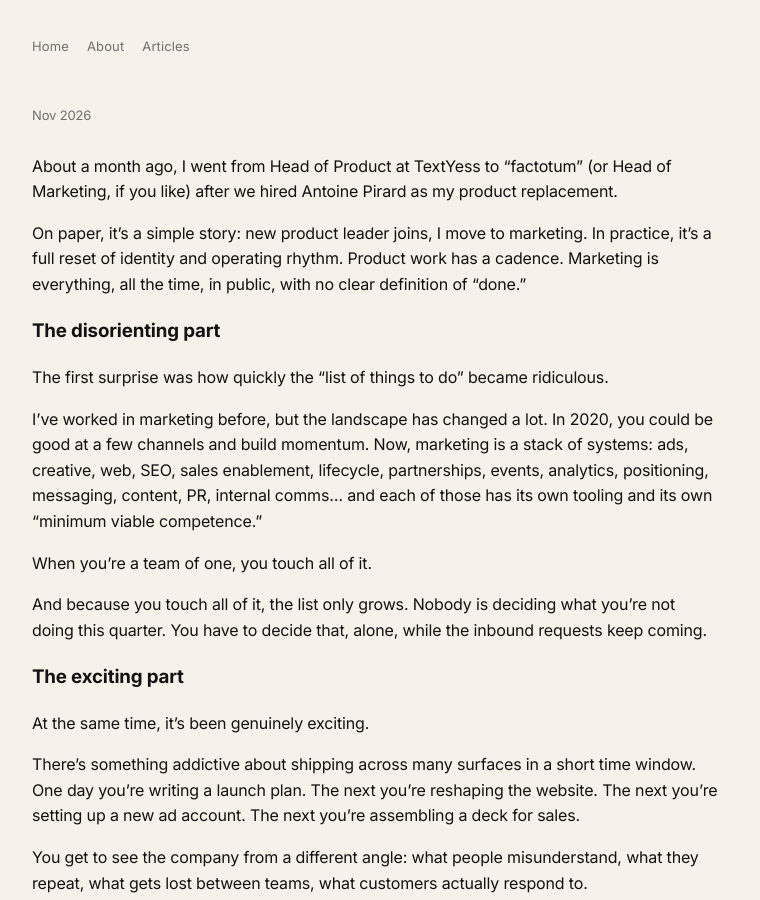
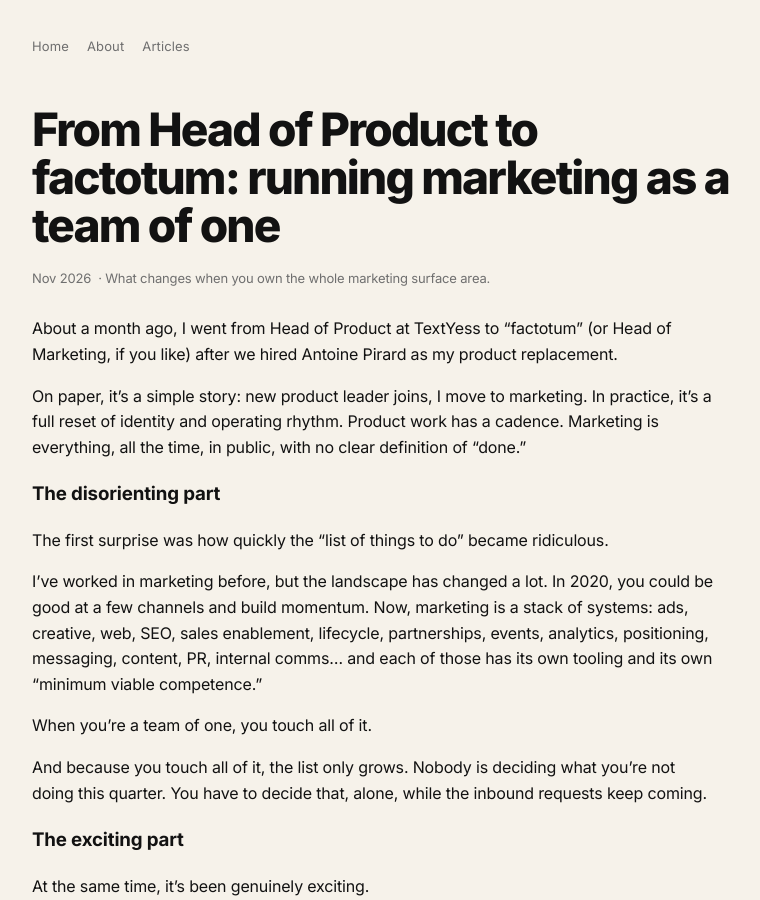
Before and after one commit to franplt/mywebsite, a Jekyll site: the page built from _articles/from-head-of-product-to-factotum-marketing-team-of-one.md, in a window 1280 px wide and 900 px high. Shown: the whole window, without its empty margins (248-1008 px from the left). Built offline with Jekyll 4.4.1, drawn with Linux system fonts in a browser that asks for light colours.

Commit message:
Fix article frontmatter title quoting
Co-authored-by: Francesco Paltrinieri <franplt@users.noreply.github.com>

```diff
--- a/_articles/from-head-of-product-to-factotum-marketing-team-of-one.md
+++ b/_articles/from-head-of-product-to-factotum-marketing-team-of-one.md
@@ -1,5 +1,5 @@
 ---
-title: From Head of Product to factotum: running marketing as a team of one
+title: "From Head of Product to factotum: running marketing as a team of one"
 date: 2026-11-20
 description: What changes when you own the whole marketing surface area.
 draft: true
```
